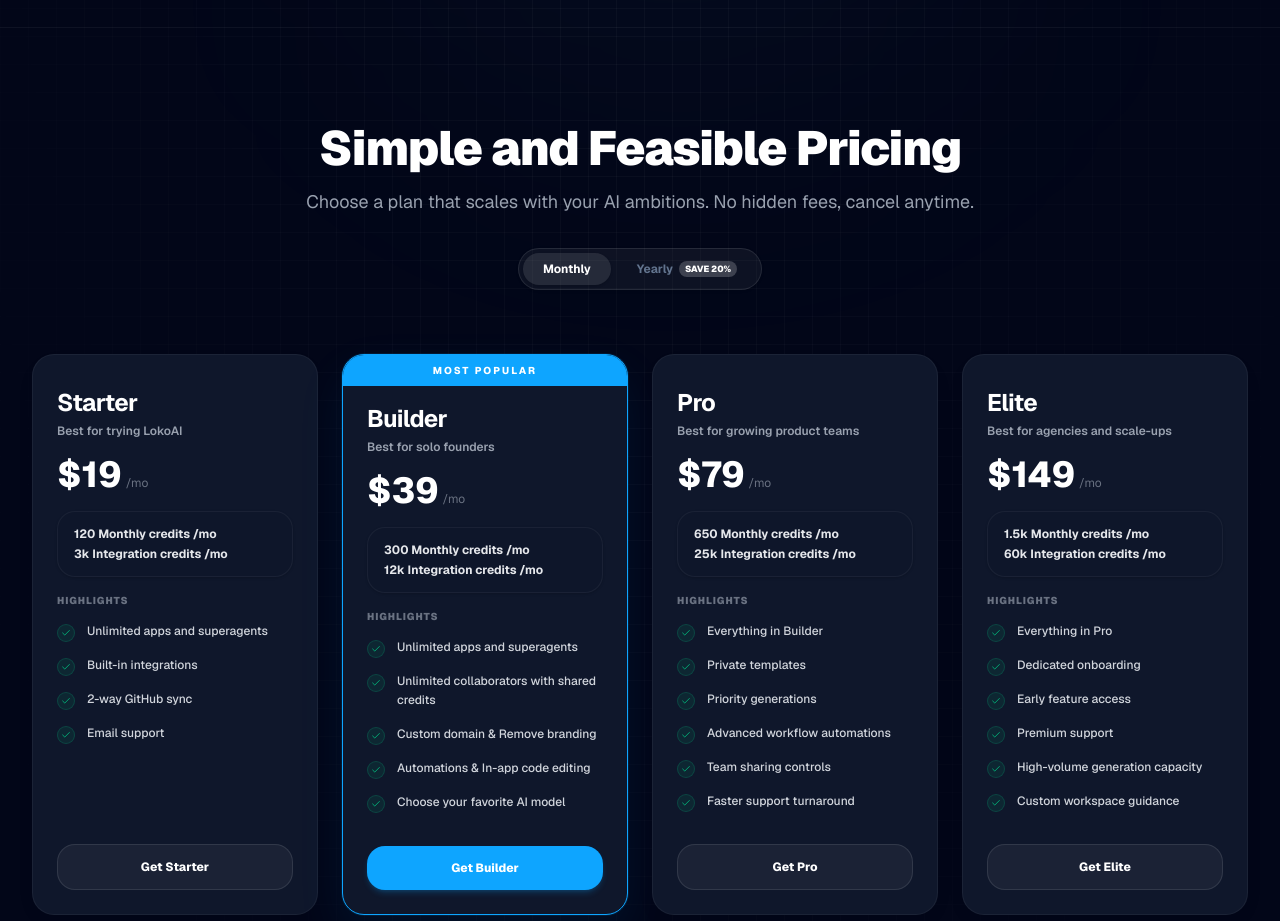
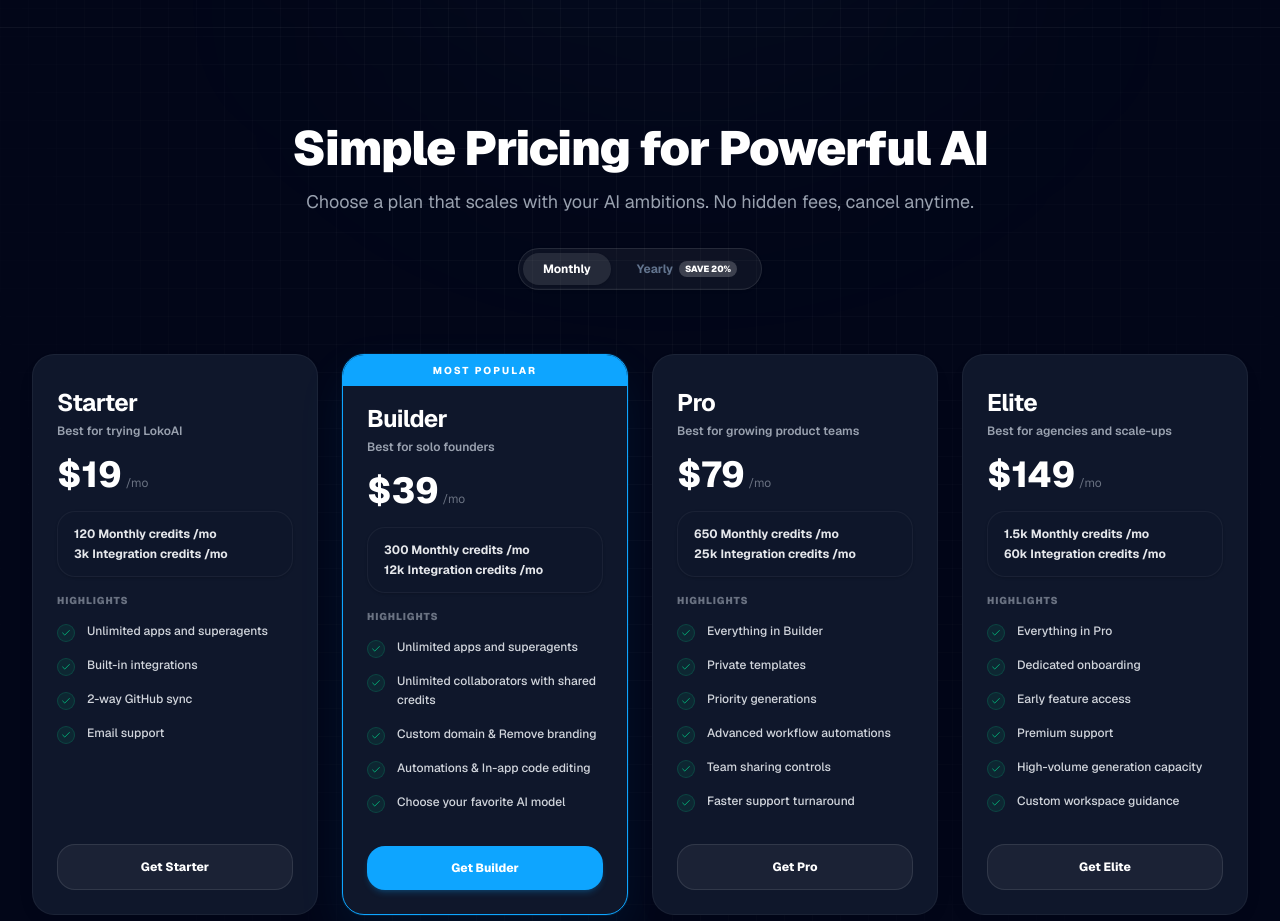
Before and after one commit to cognio-labs/base-nova, a Next.js app: page / in a window 1280 px wide. Shown: the part 2900-3821 px from the top of the page. Built offline with nearby package versions, Linux system fonts and the light colour scheme; no server answers.

Commit message:
feat: add landing page component with custom brand and integration icons

```diff
--- a/src/app/page.tsx
+++ b/src/app/page.tsx
@@ -636,7 +636,7 @@ export default function Home() {
       <section className="relative py-24 px-4 sm:px-6 lg:px-8 max-w-7xl mx-auto z-10 border-t border-slate-100 dark:border-white/5">
         <div className="text-center mb-16">
           <h2 className="text-4xl sm:text-5xl font-black tracking-tight text-slate-900 dark:text-white mb-4">
-            Simple and Feasible Pricing
+            Simple Pricing for Powerful AI
           </h2>
           <p className="mx-auto max-w-2xl text-slate-500 dark:text-gray-400 text-base sm:text-lg mb-8">
             Choose a plan that scales with your AI ambitions. No hidden fees, cancel anytime.
```
